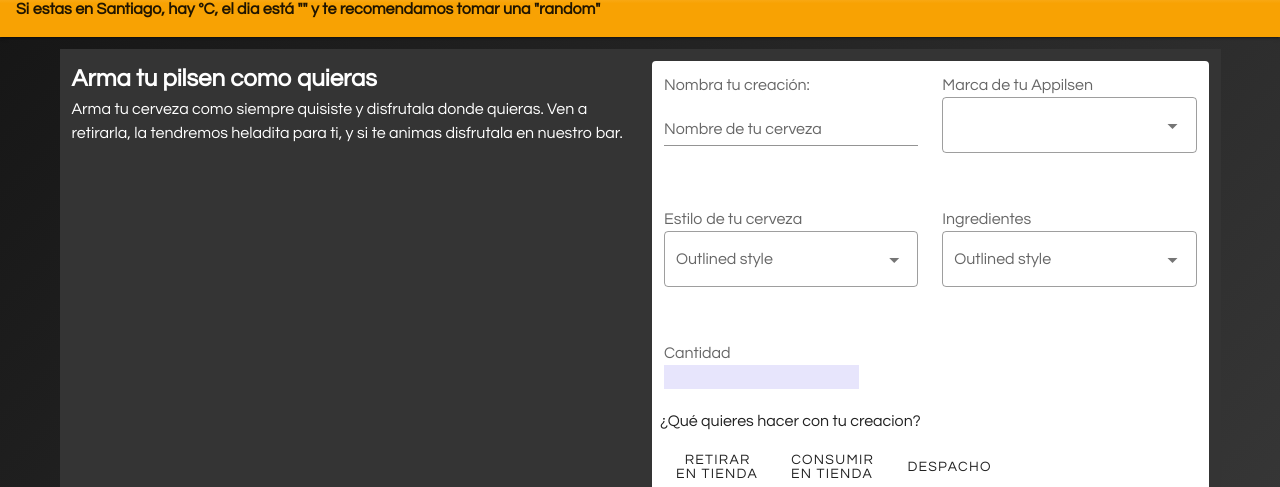
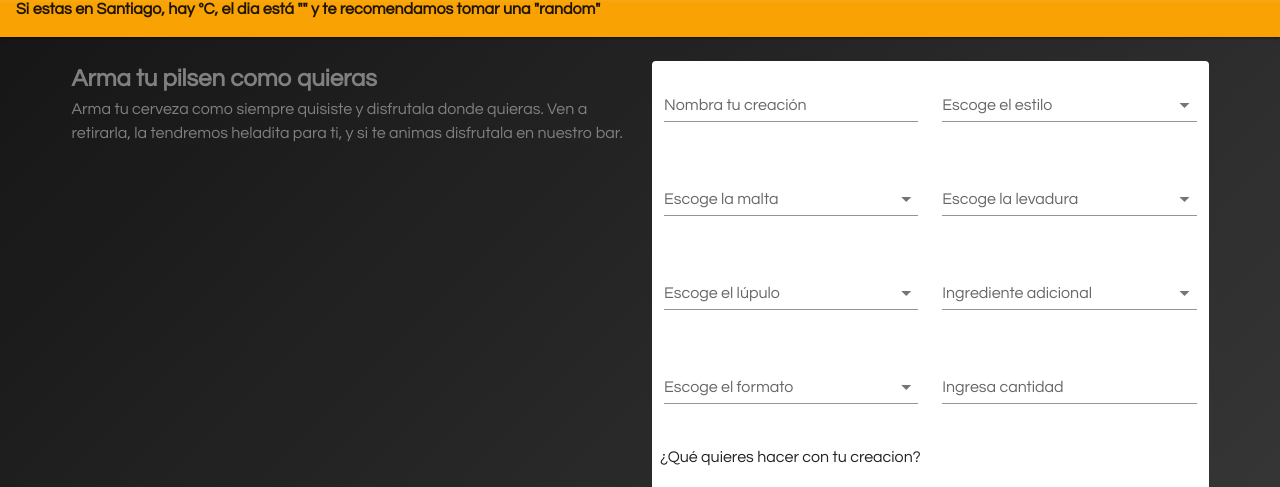
Before and after one commit to zwiva/appilsen-vue, a Vue app: page /armar in a window 1280 px wide. Shown: the part 147-634 px from the top of the page. Built offline with nearby package versions, Linux system fonts and the light colour scheme; no server answers.

Commit message:
agrega formulario y modificacion home

```diff
--- a/src/components/auth/shop/ShopForm.vue
+++ b/src/components/auth/shop/ShopForm.vue
@@ -1,5 +1,5 @@
 <template>
-  <v-container class="prueba">
+  <v-container>
     <v-row>
       <v-col cols="12" sm="6" md="6">
         <h2>Arma tu pilsen como quieras</h2>
@@ -10,65 +10,80 @@
         </p>
       </v-col>
       <v-col cols="12" sm="6" md="6">
-        <!-- formulario 1 -->
         <v-card flat>
           <v-form ref="form" @submit.prevent="submit">
             <v-container fluid>
               <v-row>
                 <v-col cols="12" sm="6">
-                  <v-label for="">Nombra tu creación:</v-label>
                   <v-text-field
-                    v-model="form.first"
-                    :rules="rules.name"
-                    label="Nombre de tu cerveza"
-                    required
+                    label="Nombra tu creación"
+                    :rules="rules.completedField"
+                    v-model="formShop.name"
                   ></v-text-field>
                 </v-col>
 
                 <v-col cols="12" sm="6">
-                  <v-label for="">Marca de tu Appilsen</v-label>
                   <v-select
-                    v-model="form.favoriteAnimal"
-                    :items="items"
-                    outlined
-                  ></v-select>
-                  <!-- <v-text-field
-                      v-model="form.last"
-                      :rules="rules.name"
-                      color="blue darken-2"
-                      label="Last name"
-                      required
-                    ></v-text-field> -->
-                </v-col>
-
-                <v-col cols="12" sm="6">
-                  <v-label for="">Estilo de tu cerveza</v-label>
-                  <v-select :items="items" label="Outlined style" outlined>
-                  </v-select>
-
-                  <!-- <v-select
-                      v-model="form.favoriteAnimal"
-                      :items="animals"
-                      :rules="rules.animal"
-                      color="pink"
-                      label="Favorite animal"
-                      required
-                    ></v-select> -->
-                </v-col>
-
-                <v-col cols="12" sm="6">
-                  <v-label for="">Ingredientes</v-label>
-                  <v-select :items="items" label="Outlined style" outlined>
+                    label="Escoge el estilo"
+                    v-model="formShop.style"
+                    :rules="rules.selectedField"
+                    :items="style"
+                  >
                   </v-select>
                 </v-col>
 
                 <v-col cols="12" sm="6">
-                  <v-label for="">Cantidad</v-label>
-                  <input
+                  <v-select
+                    label="Escoge la malta"
+                    :rules="rules.selectedField"
+                    v-model="formShop.malt"
+                    :items="malt"
+                  ></v-select>
+                </v-col>
+                <v-col cols="12" sm="6">
+                  <v-select
+                    label="Escoge la levadura"
+                    :rules="rules.selectedField"
+                    v-model="formShop.yest"
+                    :items="yest"
+                  ></v-select>
+                </v-col>
+                <v-col cols="12" sm="6">
+                  <v-select
+                    label="Escoge el lúpulo"
+                    :rules="rules.selectedField"
+                    v-model="formShop.hop"
+                    :items="hop"
+                  >
+                  </v-select>
+                </v-col>
+                <v-col cols="12" sm="6">
+                  <v-select
+                    label="Ingrediente adicional"
+                    :rules="rules.selectedField"
+                    v-model="formShop.additional"
+                    :items="additional"
+                  >
+                  </v-select>
+                </v-col>
+
+                <v-col cols="12" sm="6">
+                  <v-select
+                    label="Escoge el formato"
+                    :rules="rules.selectedField"
+                    v-model="formShop.format"
+                    :items="format"
+                  >
+                  </v-select>
+                </v-col>
+                <v-col cols="12" sm="6">
+                  <v-text-field
+                    label="Ingresa cantidad"
                     type="number"
                     min="0"
                     step="1"
-                    style="background-color: #e7e5fc"
+                    :rules="rules.completedField"
+                    v-model="formShop.quantity"
                   />
                 </v-col>
               </v-row>
@@ -111,18 +126,55 @@
 export default {
   name: "shopform",
   data: () => ({
-    items: ["Foo", "Bar", "Fizz", "Buzz"],
-
-    form: {
-      first: "",
-      favoriteAnimal: "",
+    formShop: {
+      name: "",
+      style: "",
+      malt: "",
+      yest: "",
+      hop: "",
+      additional: "",
+      format: "",
+      quantity: "",
     },
     rules: {
-      name: [(val) => (val || "").length > 0 || "This field is requireddddd"],
-      animal: [(val) => (val || "").length > 0 || "This field is requiredeeee"],
+      completedField: [
+        (val) => (val || "").length > 0 || "Por favor completar.",
+      ],
+      selectedField: [
+        (val) => (val || "").length > 0 || "Por favor seleccionar.",
+      ],
     },
-    animals: ["Dog", "Cat", "Rabbit", "Turtle", "Snake"],
-    conditions: false,
+    style: ["Lager", "Pale Ale", "Ipa", "Stout", "Bock"],
+    malt: [
+      "Pils, Lager",
+      "Caramelo, Pils",
+      "Pale, Cristal",
+      "Tostada, Chocolate",
+      "Caramunich",
+    ],
+    yest: [
+      "Saflager",
+      "Liberty bell",
+      "Safale",
+      "Ale Irish, English Ale",
+      "Bavarian",
+    ],
+    hop: [
+      "Spalt, Sterling, Ultra",
+      "Cascade, Glacier",
+      "Cascade, Mosaic, Citra",
+      "East Kent, North Down",
+      "Hallertauer, Magnummount",
+    ],
+    additional: ["Lupulo, Citda, Amarillo", "Pomelo", "Leche"],
+    format: [
+      "1 Litro",
+      "2 Litros",
+      "6 botellas 330 cc",
+      "24 botellas 330 cc",
+      "Barril 20 Litros",
+      "Barril 50 Litros",
+    ],
   }),
 
   methods: {
--- a/src/views/Home.vue
+++ b/src/views/Home.vue
@@ -1,9 +1,18 @@
 <template>
   <div>
-    <h1>este es el home</h1>
-
-
-
+    <v-container class="justify-center text-center">
+      <v-row>
+        <v-col>
+          <h1 class="ma-3">Arma tu cerveza</h1>
+        </v-col>
+        <v-col>
+          <h1 class="ma-3">Compra tu cerveza</h1>
+        </v-col>
+        <v-col>
+          <h1 class="ma-3">otro?</h1>
+        </v-col>
+      </v-row>
+    </v-container>
   </div>
 </template>
 
```
